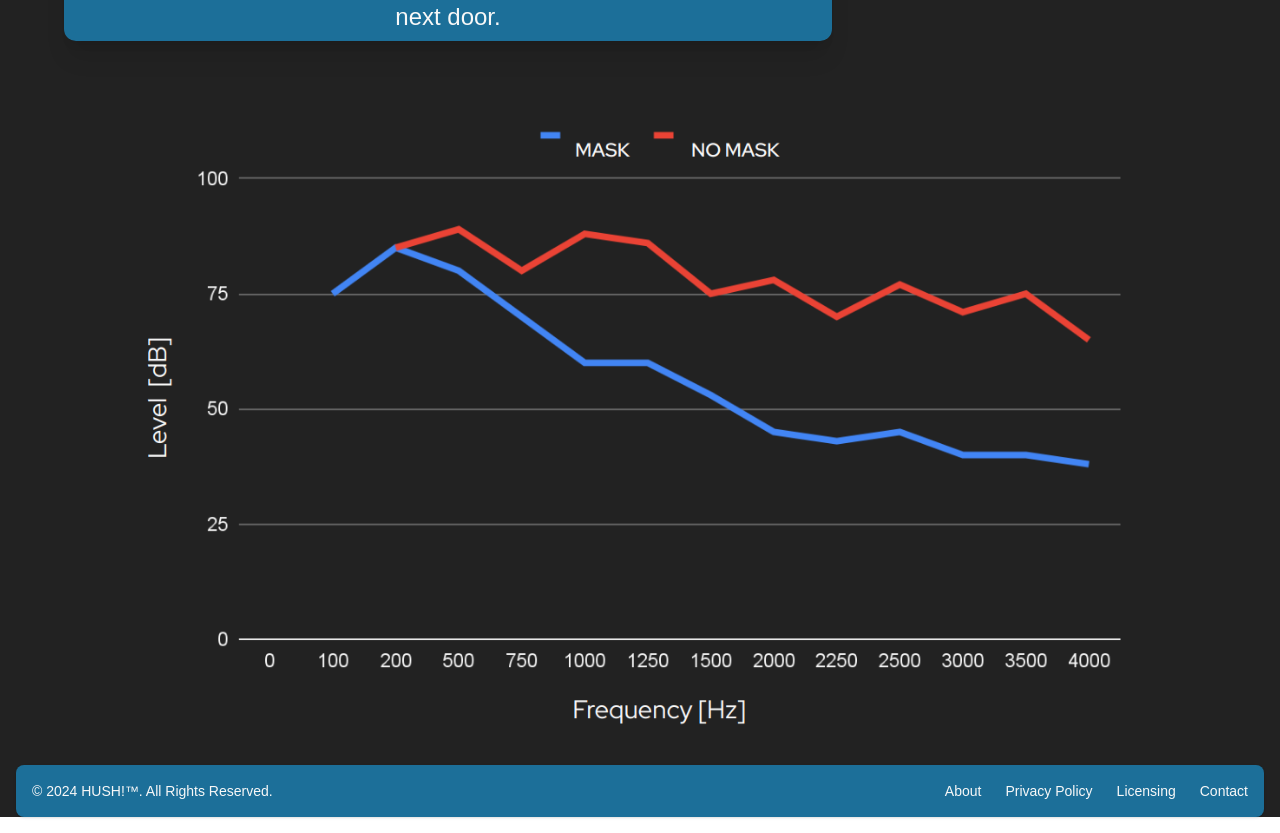
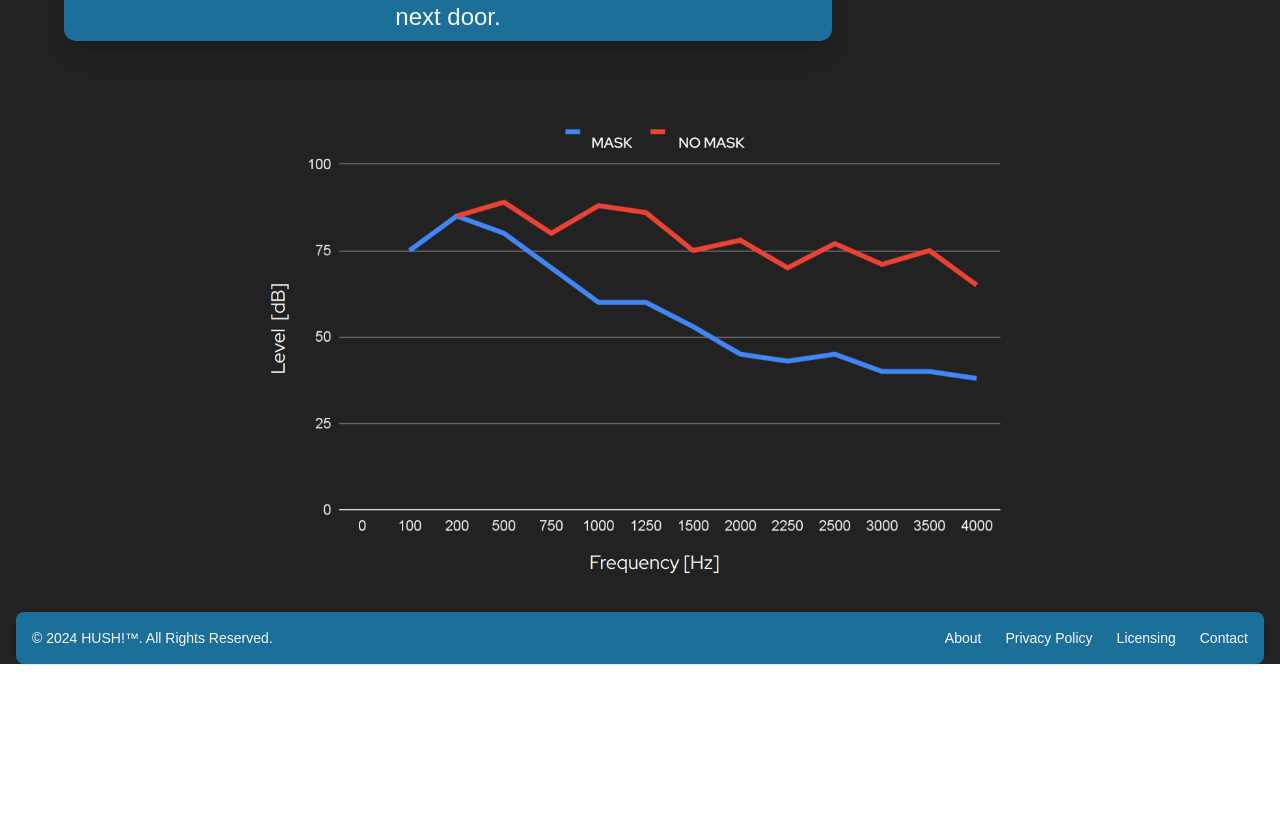
Before and after one commit to HUSH-MASK/MVP_site, a SvelteKit app: page /mask in a window 1280 px wide. Shown: the part 1740-2573 px from the top of the page. After the commit the page ends 2420 px from the top, so only its background shows below. Built offline with nearby package versions, Linux system fonts and the light colour scheme; a web font is replaced by a local one.

Commit message:
reduced plot size

```diff
--- a/src/routes/mask/+page.svelte
+++ b/src/routes/mask/+page.svelte
@@ -131,7 +131,7 @@
 	</div>
 
 	<div class="max-w-screen-xl flex flex-wrap items-center justify-between mx-auto p-4 rounded-xl">
-		<img src="{noise_chart}" alt="plot" class="max-w-screen-lg mx-auto">
+		<img src="{noise_chart}" alt="plot" class="max-w-screen-md mx-auto">
 	</div>
 
 	<footer class="bg-hush-blue-800 rounded-lg shadow m-4 dark:bg-hush-blue-800">
```
